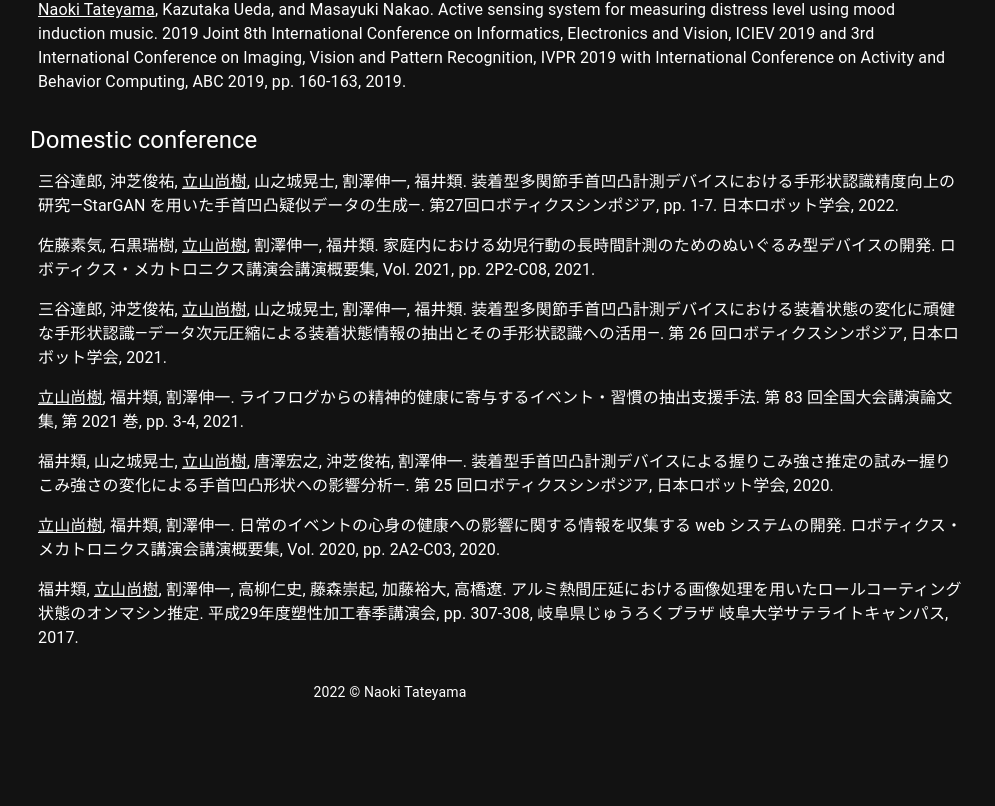
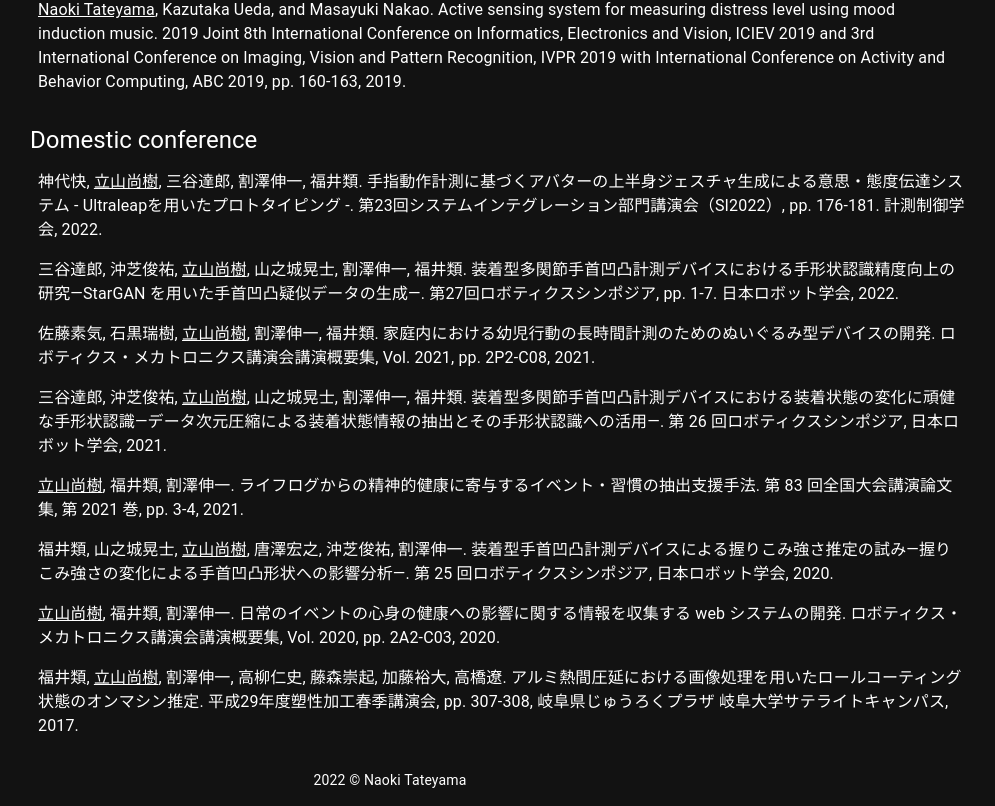
Before and after one commit to NaokiTateyama/NaokiTateyama.github.io, a React (Create React App) app: page / in a window 1280 px wide. Shown: the part 2195-3001 px from the top of the page, without its empty margins (250-1245 px from the left). Before the commit the page ends 2913 px from the top, so only its background shows below. Built offline with nearby package versions, Linux system fonts and the light colour scheme.

Commit message:
add an article

```diff
--- a/src/Information.tsx
+++ b/src/Information.tsx
@@ -219,6 +219,17 @@ export const BIO: { [key: string]: Bio } = {
         id: 'dom-conf',
         title: 'Domestic conference',
         contents: [
+          {
+            ja: (
+              <span>
+                神代快, <u>立山尚樹</u>, 三谷達郎, 割澤伸一, 福井類.
+                手指動作計測に基づくアバターの上半身ジェスチャ生成による意思・態度伝達システム
+                - Ultraleapを用いたプロトタイピング -.
+                第23回システムインテグレーション部門講演会（SI2022）,
+                pp. 176-181. 計測制御学会, 2022.
+              </span>
+            )
+          },
           {
             ja: (
               <span>
```
